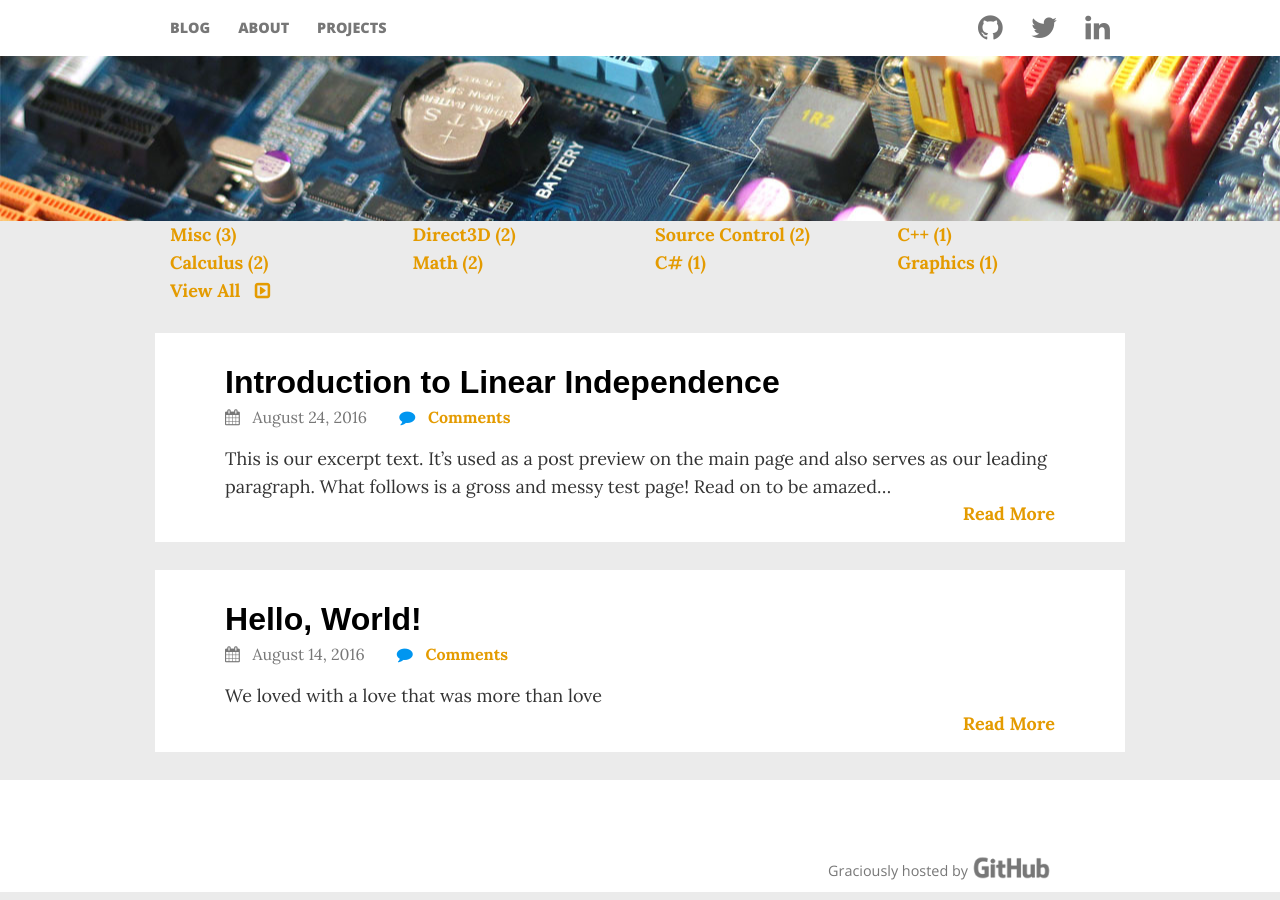
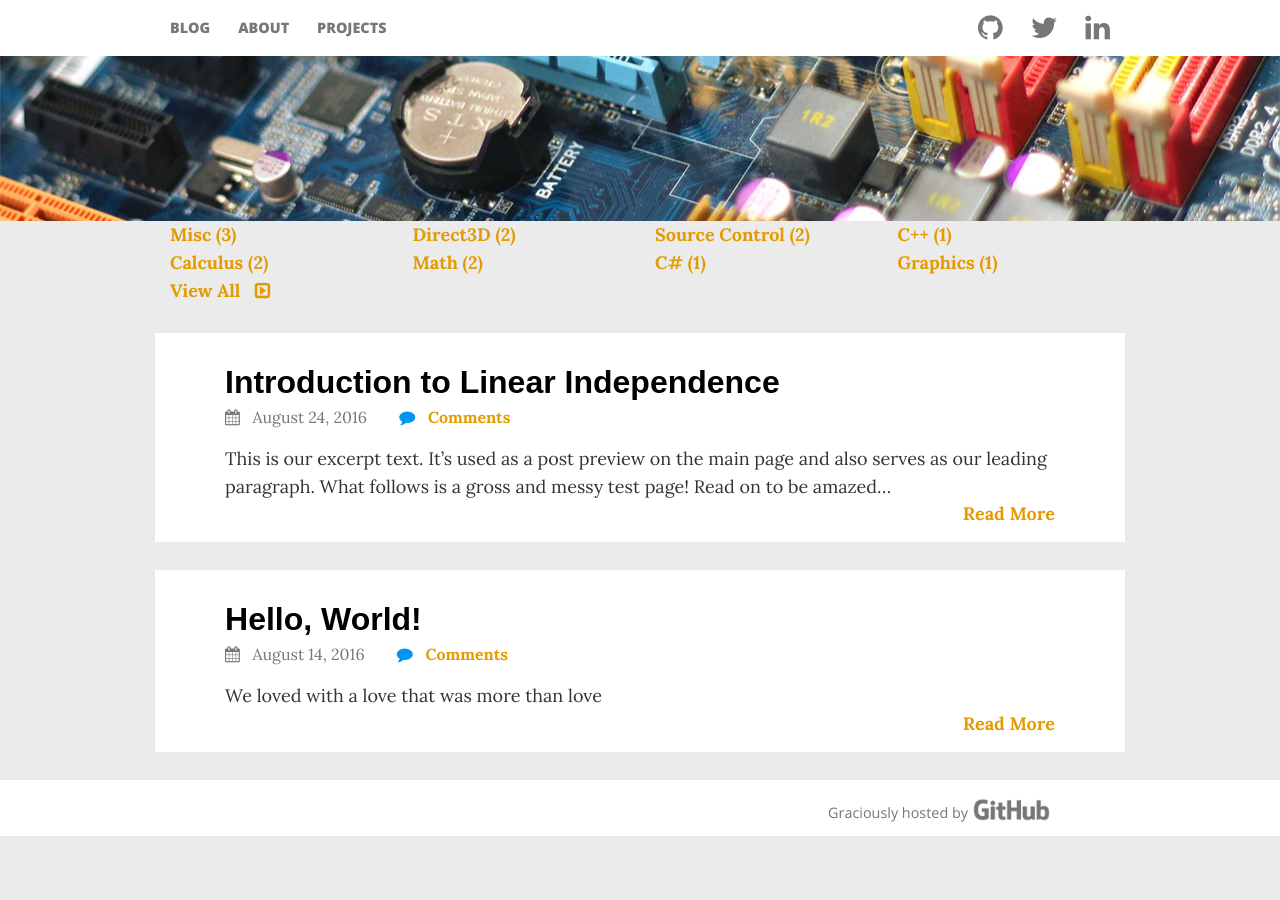
Before and after one commit to aarondgordon/aarondgordon.github.io, a Jekyll site: the page built from index.md, in a window 1280 px wide and 900 px high, scrolled down 339 px. Built offline with Jekyll 4.4.1, drawn with Linux system fonts in a browser that asks for light colours; nearby versions of some CDN libraries; comment, search, counter and statistics services are not loaded; after the commit the page ends 1181 px from its top, so only the background shows below that.

Commit message:
Restoring footer height

```diff
--- a/assets/css/layout.css
+++ b/assets/css/layout.css
@@ -16,7 +16,7 @@ html {
 }
 
 body {
-  margin-bottom: 112px;
+  margin-bottom: 56px;
   background-color: #ebebeb;
   color: #333;
   font-family: 'Lora', sans-serif;
@@ -314,7 +314,7 @@ a:hover, a:active, a:focus {
   position: absolute;
   bottom: 0;
   width: 100%;
-  height: 112px;
+  height: 56px;
   padding: 0px;
   background-color: #fff;
 }
@@ -325,12 +325,12 @@ a:hover, a:active, a:focus {
 
 .github-logo span {
   display: inline-block;
-  margin-top: 80px;
+  margin-top: 22px;
   color: #777;
   font-family: 'Open Sans', sans-serif;
   font-size: 0.8em;
 }
 
 .github-logo img {
-  margin-top: 70px;
+  margin-top: 12px;
 }
```
